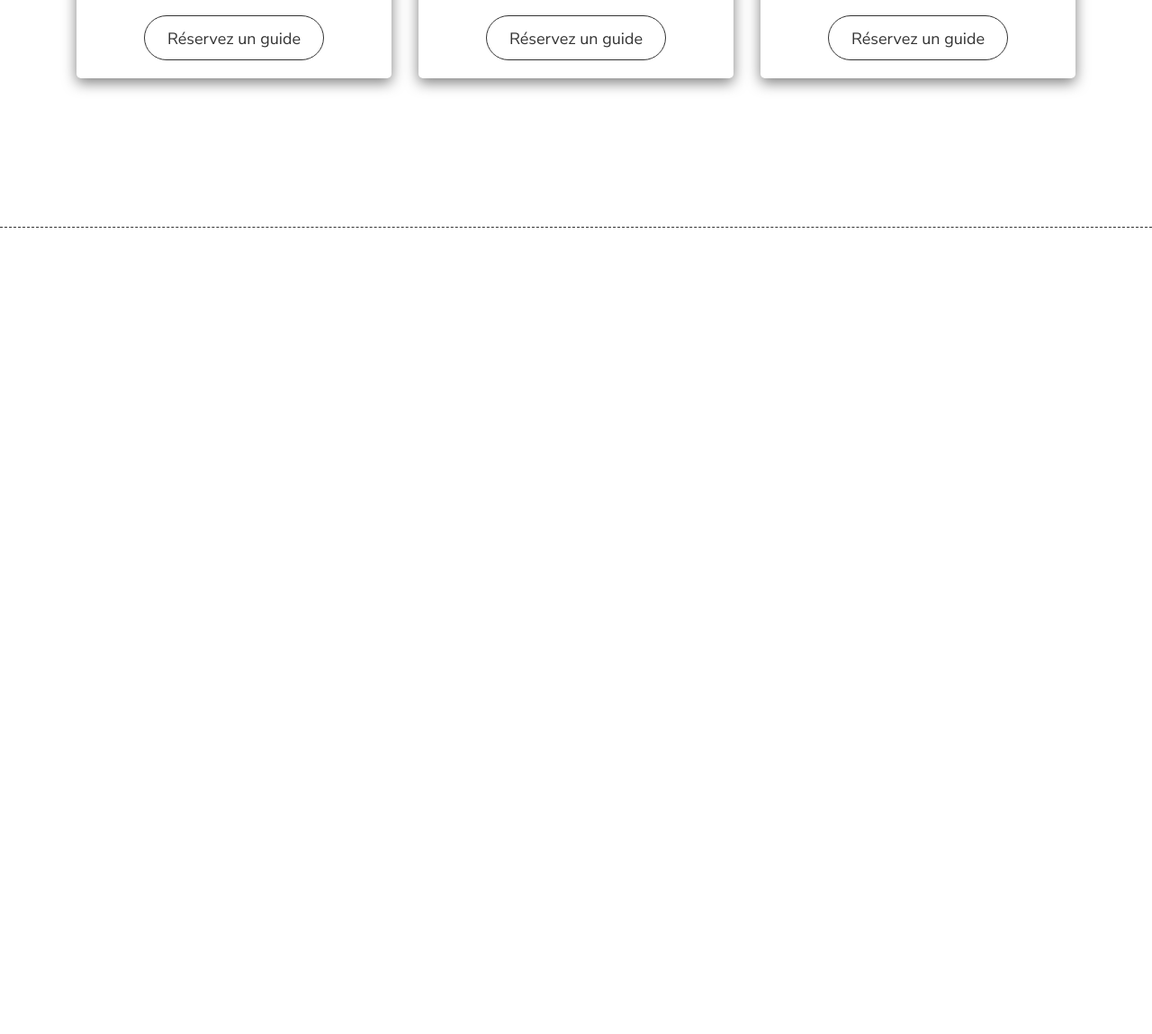
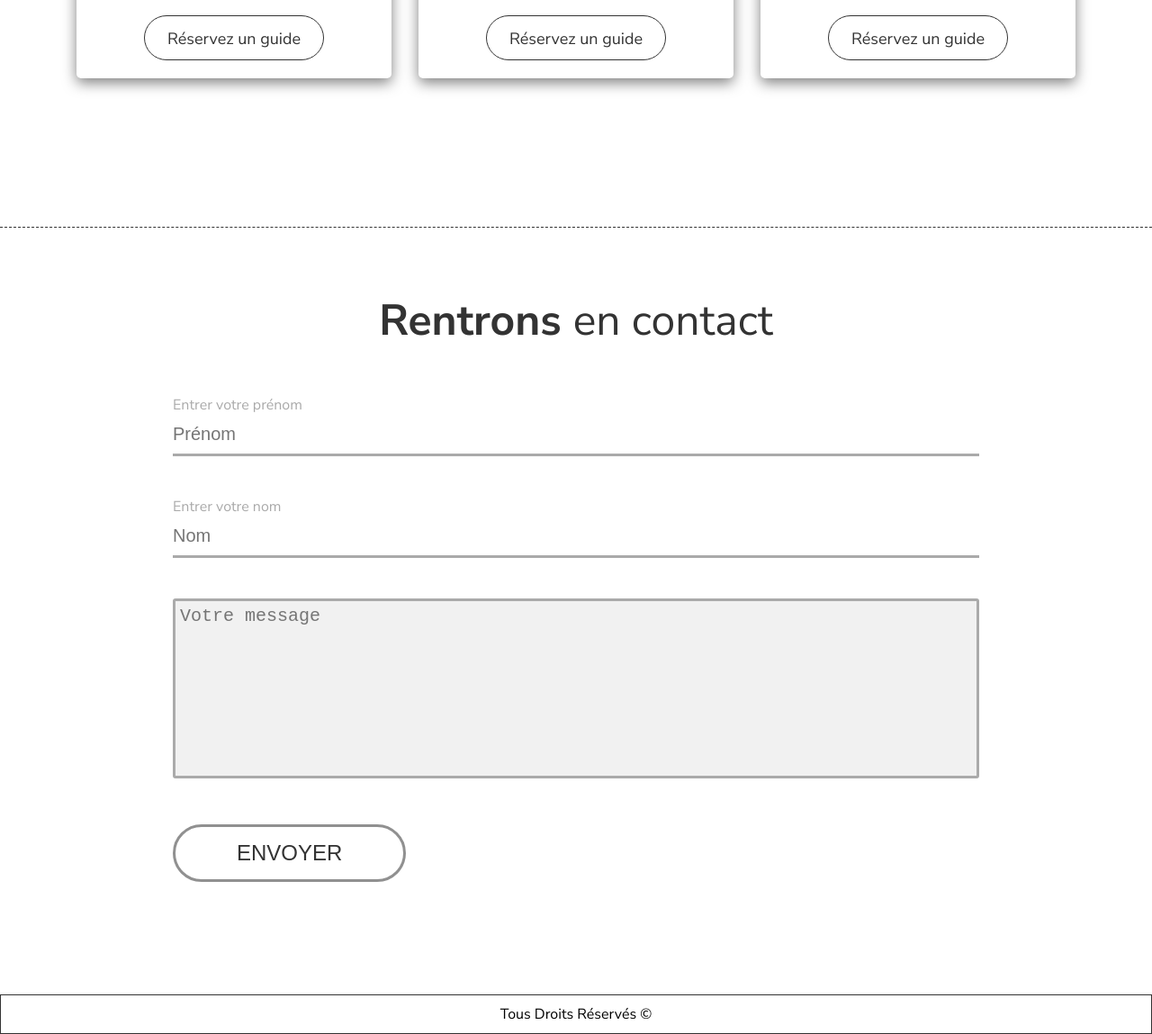
Before and after one commit to delia-pixel/Practising, a plain HTML site: page website/index.html in a window 1280 px wide. Shown: the part 5893-7042 px from the top of the page at 90% size. Before the commit the page ends 6146 px from the top, so only its background shows below. Drawn offline with Linux system fonts and the light colour scheme; a web font is replaced by a local one.

Commit message:
almost done website

```diff
--- a/website/index.html
+++ b/website/index.html
@@ -163,6 +163,36 @@
         </div>
       </div>
     </section>
+
+    <!-- Section contact -->
+
+    <section class="section-contact" id="contact">
+      <h2><strong>Rentrons </strong>en contact</h2>
+
+      <div class="container-form">
+        <form action="" class="form-bloc">
+          <div class="form-group">
+            <label for="prenom">Entrer votre prénom</label>
+            <input type="text" placeholder="Prénom" required id="prenom" />
+          </div>
+
+          <div class="form-group">
+            <label for="nom">Entrer votre nom</label>
+            <input type="text" placeholder="Nom" required id="nom" />
+          </div>
+
+          <div class="form-group">
+            <textarea id="txt" placeholder="Votre message" required></textarea>
+          </div>
+
+          <div class="form-group">
+            <input type="submit" class="btn-sub" value="ENVOYER" />
+          </div>
+        </form>
+      </div>
+    </section>
+
+    <footer>Tous Droits Réservés &copy;</footer>
     <script src="app.js"></script>
   </body>
 </html>
--- a/website/style.css
+++ b/website/style.css
@@ -609,3 +609,103 @@ h1{
             margin: 20px auto 20px;
         }
 }
+
+/* Section contact */
+
+.section-contact{
+    padding-bottom: 100px;
+}
+.section-contact h2{
+    text-align: center;
+    color: #333;
+    font-size: 48px;
+    font-weight: 400;
+    margin-bottom: 50px;
+    padding: 70px 0 0 0;
+}
+
+.container-form{
+    margin: 0 auto;
+    width: 70%;
+
+}
+
+.form-group{
+    position: relative;
+    margin-bottom: 45px;
+}
+
+.form-group label{
+     color: #aaa;
+}
+
+.form-group input{
+    display: block;
+    width: 100%;
+    padding: 10px 0px;
+    border: none;
+    outline: none;
+    background: none;
+    border-bottom:3px solid #aaa;
+    color: #666666;
+    font-size: 20px;
+}
+
+textarea{
+    width: 100%;
+    height: 200px;
+    border: none;
+    border: 3px solid #aaa;
+    border-radius: 3px;
+    padding: 5px;
+    resize: none;
+    font-size: 20px;
+    background: #f1f1f1;
+
+}
+
+.form-group:nth-child(4){
+    margin-bottom: 25px;
+}
+
+.form-group .btn-sub{
+    display: block;
+    width: auto;
+    padding: 15px 68px;
+     border-radius: 9999px;
+     border: 3px solid rgb(144, 144, 144);
+     background-image: linear-gradient(to right, transparent 50%, rgb(65,65,65) 50%, rgb(134, 134,134));
+     background-size: 200%;
+     color: #333;
+     font-size: 24px;
+     font-weight: 500;
+     cursor: pointer;
+     transition: all 0.4s ease-in-out ;
+}
+
+.form-group  .btn-sub:hover{
+    color: #fff;
+    background-position: 100%;
+    border: 3px solid  #fff;
+}
+
+@media screen and (max-width:1300px) {
+    .section-contact h2{
+        padding: 70px 0 0 0;
+
+    }
+
+    .container-form{
+        padding-left: 0;
+
+    }
+}
+
+/* Footer */
+
+footer{
+    border: 1px solid #333;
+    width: 100%;
+    text-align: center;
+    padding: 10px 0;
+}
```
